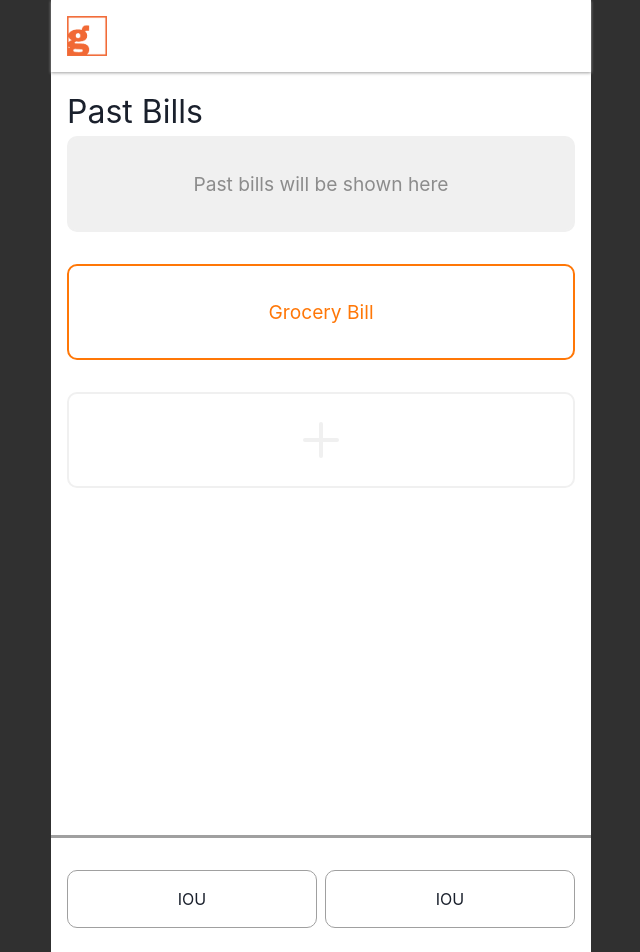
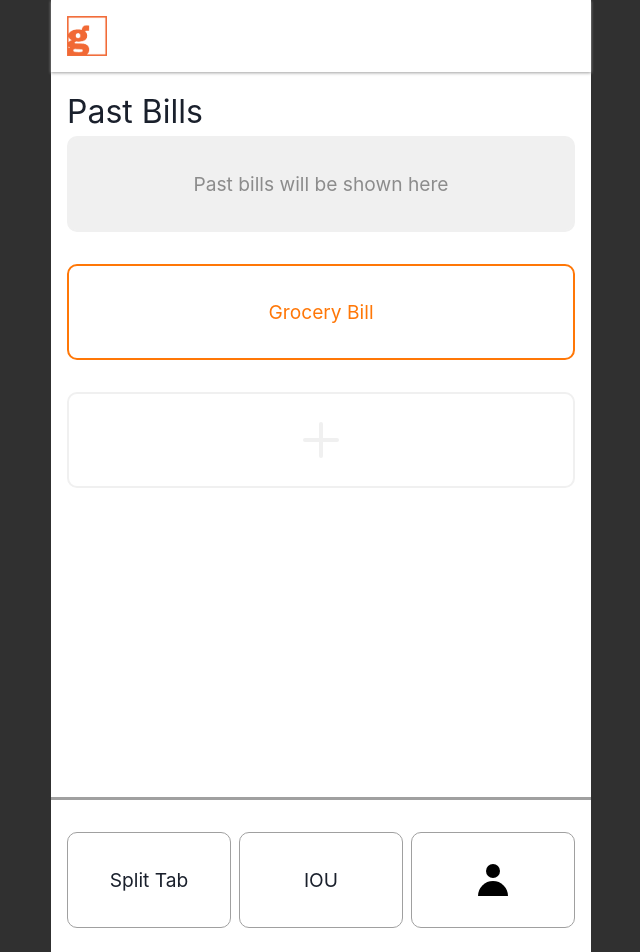
Before and after one commit to LilyCatFiddy/receipt-splitter, a Next.js app: page /home in a window 1280 px wide. Shown: the top 952 px of the page, without its empty margins (319-959 px from the left). Built offline with nearby package versions, Linux system fonts and the light colour scheme.

Commit message:
Complete styling for tabs and added anonymous-person-icon

```diff
--- a/assets/main.css
+++ b/assets/main.css
@@ -113,8 +113,9 @@ body {
     box-sizing: border-box;
     display: flex;
     flex: 1;
+    font-size: 1.2rem;
+    height: 6rem;
     justify-content: center;;
-    padding: 1rem 0;
     transition: background-color 0.2s, border-color 0.2s, color 0.2s;
 }
 
@@ -135,7 +136,12 @@ body {
 }
 
 /* icons */
-.icons__plus {
+.icon__plus {
     width: 2.5rem;
     height: 2.5rem;
 }
+
+.icon__anonymous-person {
+    width: 2rem;
+    height: 2rem;
+}
--- a/components/pastBills/body/emptyPill.jsx
+++ b/components/pastBills/body/emptyPill.jsx
@@ -4,7 +4,7 @@ import Pill from './pill.jsx';
 export default function EmptyPill() {
   return (
     <Pill classes='pastBills__pill--empty'>
-      <div className="icons__plus">
+      <div className="icon__plus">
         <img src="/plus-icon.svg" />
       </div>
     </Pill>
--- a/components/pastBills/footer/footer.jsx
+++ b/components/pastBills/footer/footer.jsx
@@ -4,8 +4,13 @@ import Tab from './tab.jsx';
 export default function Footer() {
   return (
     <div className="pastBills__tabList">
+      <Tab>Split Tab</Tab>
       <Tab>IOU</Tab>
-      <Tab>IOU</Tab>
+      <Tab>
+        <div className="icon__anonymous-person">
+          <img src="/anonymous-person-icon.svg" alt="Settings icon" />
+        </div>
+      </Tab>
     </div>
   );
 }
```
Also changed, not shown: public/anonymous-person-icon.svg (added).
